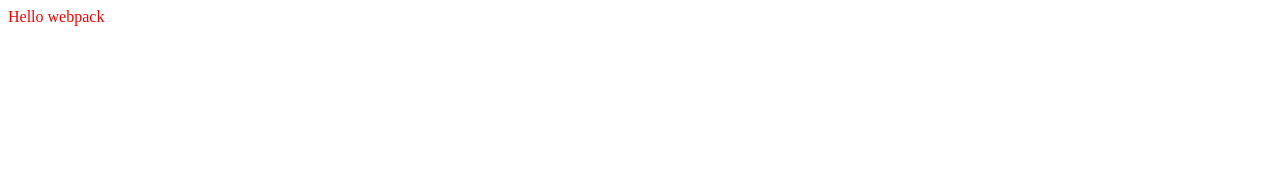
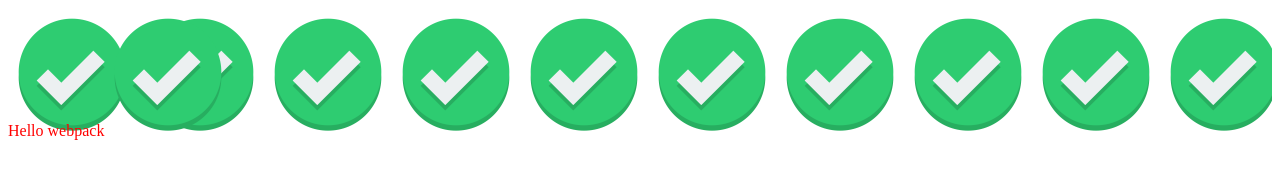
Before and after one commit to sroelants/webpack_tut, a website built with webpack: page dist/index.html in a window 1280 px wide. Built offline with nearby package versions, Linux system fonts and the light colour scheme.

Commit message:
Built with images.

```diff
--- a/src/index.js
+++ b/src/index.js
@@ -1,5 +1,6 @@
 import _ from 'lodash';
 import './style.css';
+import Icon from './icon.png';
 
 function component() {
     var element = document.createElement('div');
@@ -8,6 +9,12 @@ function component() {
     element.innerHTML = _.join(['Hello','webpack'], ' ');
     element.classList.add('hello');
 
+    // Add the image to our existing div
+    var myIcon = new Image();
+    myIcon.src = Icon;
+
+    element.appendChild(myIcon);
+
     return element;
 }
 
--- a/src/style.css
+++ b/src/style.css
@@ -1,3 +1,4 @@
 .hello {
   color: red;
+  background: url('./icon.png');
 }
```
Also changed, not shown: dist/bundle.js.
